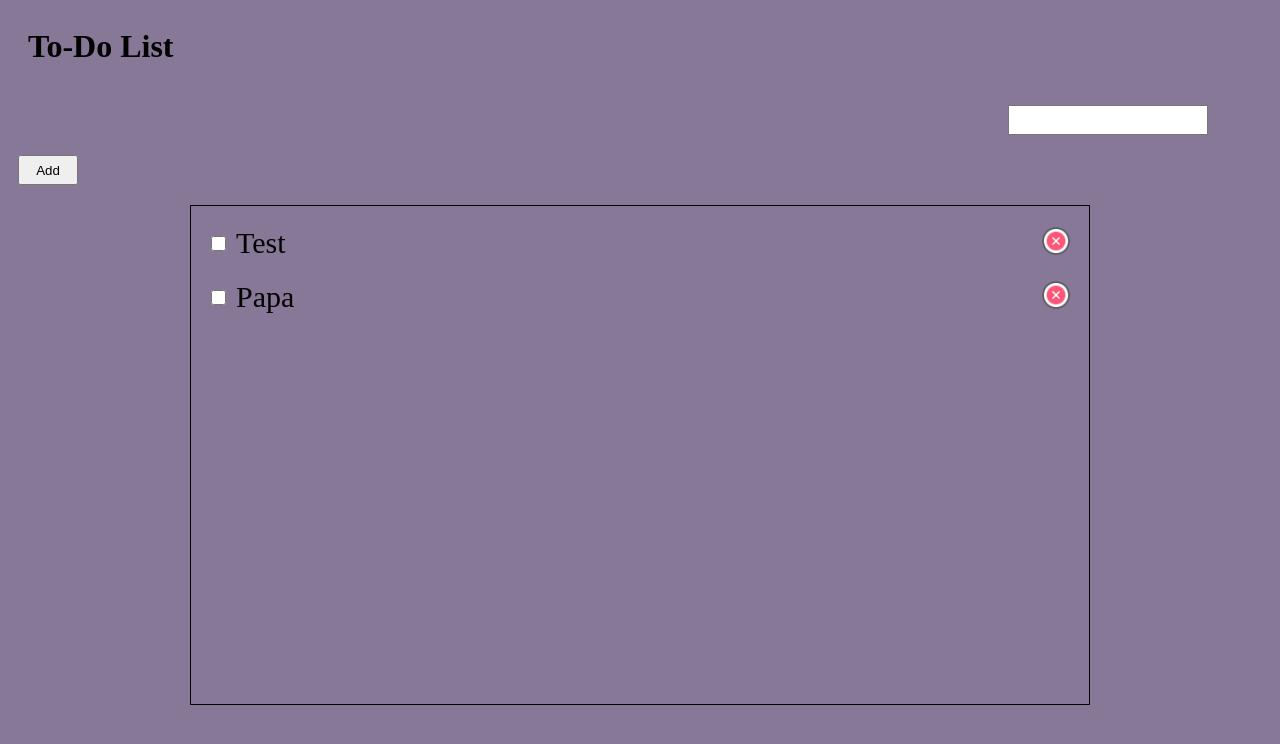
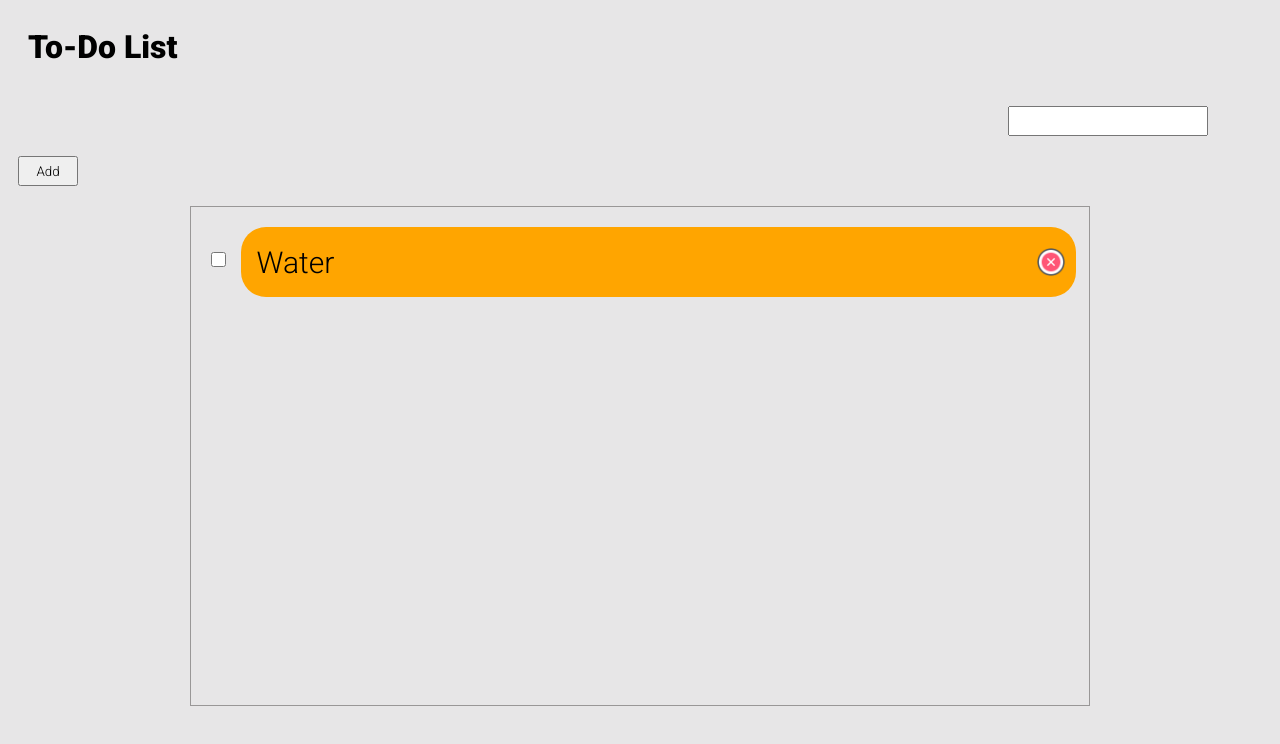
Before and after one commit to hditano/To-Do-List-JS, a plain HTML site: page index.html in a window 1280 px wide. Drawn offline with Linux system fonts and the light colour scheme.

Commit message:
added random colors when adding a new item. Still need to fix when deleting

```diff
--- a/index.html
+++ b/index.html
@@ -6,6 +6,9 @@
     <meta http-equiv="X-UA-Compatible" content="IE=edge">
     <meta name="viewport" content="width=device-width, initial-scale=1.0">
     <link rel="stylesheet" href="style.css">
+    <link rel="preconnect" href="https://fonts.googleapis.com">
+    <link rel="preconnect" href="https://fonts.gstatic.com" crossorigin>
+    <link href="https://fonts.googleapis.com/css2?family=Roboto:wght@300;900&display=swap" rel="stylesheet">
     <title>TO-DO List App</title>
 </head>
 
@@ -16,11 +19,11 @@
         <button class="add-btn">Add</button>
     </div>
     <div class="container">
-        <div class="list-container">
+        <!-- <div class="list-container">
                 <input type="checkbox" name="checkbox" id="item-checkbox">
                 <p class="list-p">Test</p>
                 <img src="/images/delete.png" alt="" class="del-img">
-        </div>
+        </div> -->
     </div>
     <script src="script.js"></script>
 </body>
--- a/script.js
+++ b/script.js
@@ -1,9 +1,13 @@
 const addBtn = document.querySelector('.add-btn');
 const textInput = document.querySelector('.text-input');
 const containerList = document.querySelector('.container');
+const listContainer = document.querySelector('.list-container');
 const checkBox = document.querySelector('#item-checkbox');
 const delImg = document.querySelector('.del-img');
-let list = ['Test 2', 'Papa'];
+let list = ['Bread', 'Water'];
+let colors = ['red', 'orange', 'yellow', 'light blue'];
+
+createTodoList();
 
 addBtn.addEventListener('click', function () {
     list.push(textInput.value);
@@ -11,25 +15,30 @@ addBtn.addEventListener('click', function () {
     textInput.value = '';
 })
 
-checkBox.addEventListener('click', function (e) {
-    console.log('checkbox clicked');
-    console.log(e.target.value);
-
-})
-
-
-// delImg.addEventListener('click', function(e){
-//     console.log(e.target.previousSibling.previousSibling.textContent);
-// })
-
 
 
 containerList.addEventListener('click', function(e) {
     if(e.target.classList.contains('del-img')) {
-        list.splice(e.target.previousSibling.dataset, 1);
+        console.log(e.target.previousSibling.textContent);
+        const index = list.indexOf(e.target.previousSibling.textContent);
+        if(index > -1){
+            list.splice(index, 1);
+        }
+    removeChildNodes(containerList);
+    createTodoList();
     }
 })
 
+function removeChildNodes(parent) {
+    while (parent.firstChild) {
+        parent.removeChild(parent.firstChild);
+    }
+}
+
+function backgroundColor() {
+    const random = Math.floor(Math.random() * colors.length);
+    return colors[random];
+}
 
 
 function createTodoList() {
@@ -44,17 +53,14 @@ function createTodoList() {
     delImg.src = '/images/delete.png';
     delImg.classList.add('del-img');
     p.classList.add('list-p');
+    backgroundColor();
     check.classList.add('checkbox-btn');
-
     containerList.appendChild(div);
-
+    p.style.backgroundColor = backgroundColor();
     div.appendChild(check);
     div.appendChild(p);
     div.appendChild(delImg);
     for (let i = 0; i < list.length; i++) {
         p.textContent = list[i];
-        p.dataset.id = `${i}`;
     }
 }
-
-createTodoList();
--- a/style.css
+++ b/style.css
@@ -1,15 +1,17 @@
 * {
     box-sizing: border-box;
+    font-family: 'Roboto', sans-serif;
 }
 
 body {
-    background-color: rgb(136, 120, 151);
+    background-color: rgb(231, 230, 231);
 }
 
 
 h1 {
     margin: 20px;
     display: inline-block;
+    font-weight: 900;
 }
 
 button {
@@ -28,7 +30,7 @@ button {
 
 .container {
     margin: 20px auto;
-    border: 1px solid black;
+    border: 1px solid rgb(153, 151, 151);
     width: 900px;
     height: 500px;
 }
@@ -39,7 +41,7 @@ button {
 
 #item-checkbox {
     display: block;
-    margin: 30px 5px 0px 20px;
+    margin: 45px 5px 0px 20px;
     width: 15px;
     height: 15px;
     size: 40px;
@@ -52,8 +54,13 @@ button {
 .list-p {
     display: flex;
     font-size: 30px;
-    margin: 20px 0 0px 5px;
-
+    margin: 20px 0 0px 10px;
+    text-indent: 20%;
+    background-color: orange;
+    height: 70px;
+    width: 93%;
+    align-items: center;
+    border-radius: 25px;
 }
 
 .del-img {
@@ -61,5 +68,5 @@ button {
     display: flex;
     width: 30px;
     height: 30px;
-    margin: 20px 0 0px 850px;
+    margin: 40px 0 0px 845px;
 }
```
